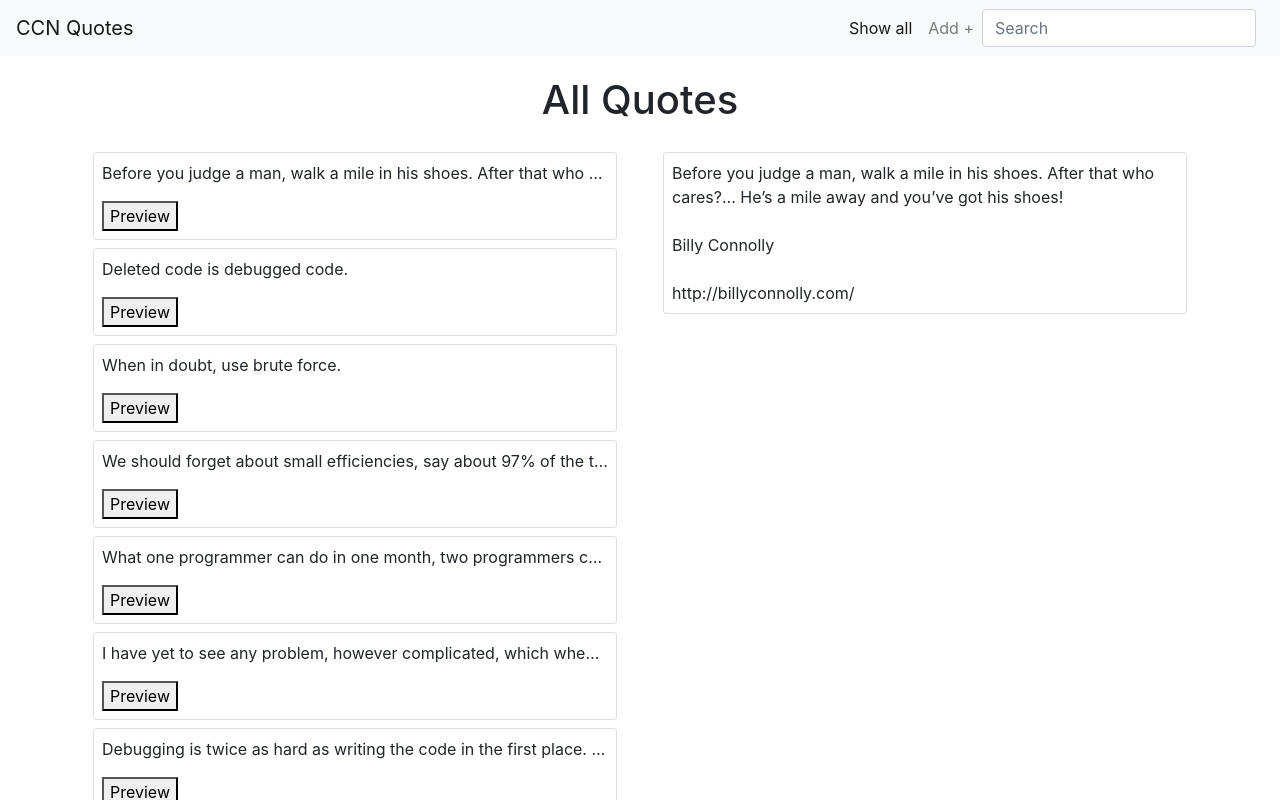
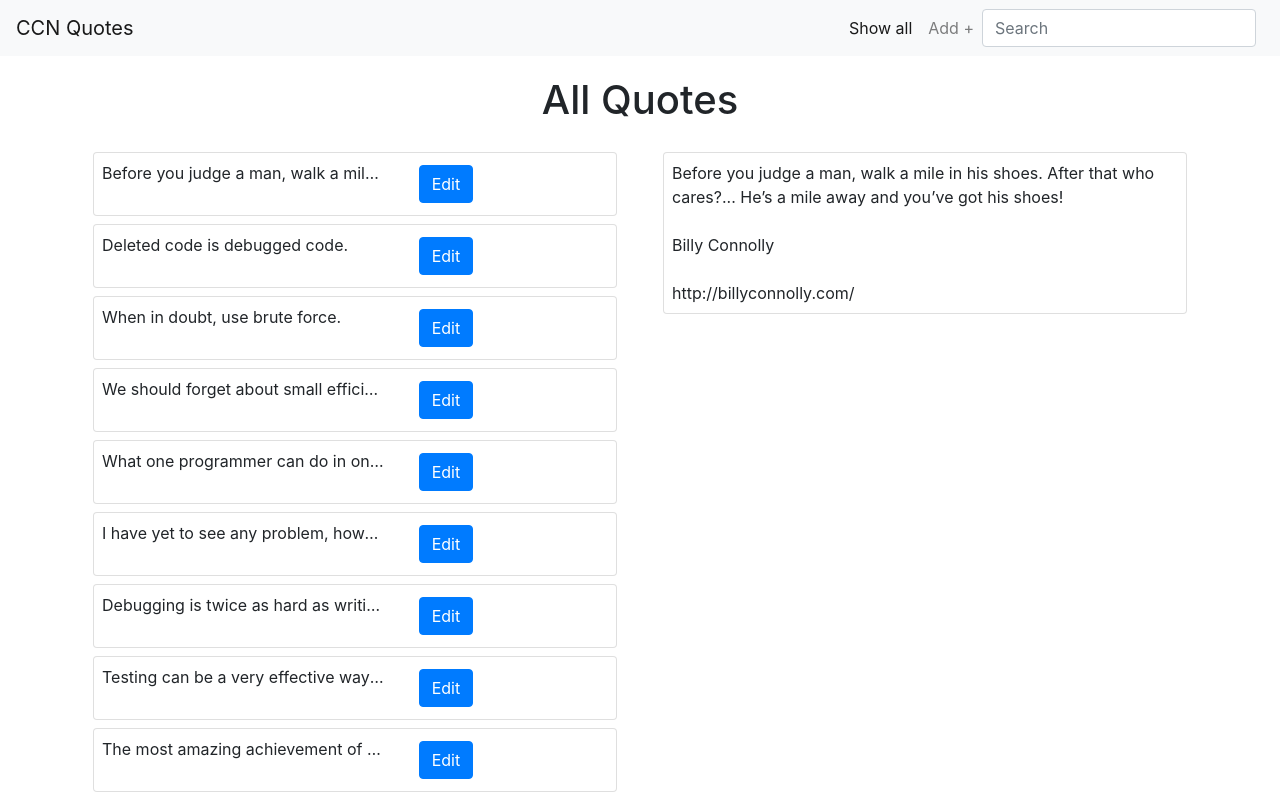
Before and after one commit to kristophesankar/ccnquotes, a React (Create React App) app: page / in a window 1280 px wide. Shown: the top 800 px of the page. Built offline with nearby package versions, Linux system fonts and the light colour scheme; data requests are answered from the project's data file.

Commit message:
feat: remove preview button and preview text via card click

```diff
--- a/src/components/QuoteList.js
+++ b/src/components/QuoteList.js
@@ -1,8 +1,12 @@
 import React, { Component } from "react"
 import { connect } from "react-redux"
 import Card from "react-bootstrap/Card"
+import Row from "react-bootstrap/Row"
+import Col from "react-bootstrap/Col"
+import Button from "react-bootstrap/Button"
 import { TruncatedText } from "../styles/styles"
 import { handleSetSelectedQuote } from "../actions/index"
+import { withRouter } from "react-router-dom"
 
 class QuoteList extends Component {
   state = {
@@ -16,23 +20,36 @@ class QuoteList extends Component {
   }
 
   render() {
-    const { quotes } = this.props
+    const { quotes, history } = this.props
     return (
       <div>
         {Object.values(quotes).length > 0 &&
         typeof quotes.quotesError === "undefined" ? (
           Object.values(quotes).map(quote => (
-            <Card className="m-2 quoteListItem" key={`card-${quote.id}`}>
+            <Card
+              className="m-2 quoteListItem"
+              key={`card-${quote.id}`}
+              onClick={() => {
+                this.handleSelection(quote.id)
+              }}
+            >
               <Card.Body className="p-2">
-                <TruncatedText>{quote.body}</TruncatedText>
-                <button
-                  key={`btn-${quote.id}`}
-                  onClick={() => {
-                    this.handleSelection(quote.id)
-                  }}
-                >
-                  Preview
-                </button>
+                <Row>
+                  <Col sm={7}>
+                    <TruncatedText>{quote.body}</TruncatedText>
+                  </Col>
+                  <Col className="pull-right" sm={5}>
+                    <Button
+                      className="m-1"
+                      key={`edit-btn-${quote.id}`}
+                      onClick={() => {
+                        history.push(`/quote/${quote.id}`)
+                      }}
+                    >
+                      Edit
+                    </Button>
+                  </Col>
+                </Row>
               </Card.Body>
             </Card>
           ))
@@ -59,4 +76,4 @@ function mapStateToProps({ quotes }) {
   }
 }
 
-export default connect(mapStateToProps)(QuoteList)
+export default connect(mapStateToProps)(withRouter(QuoteList))
```
Also changed, not shown: 1 other file (tests, documents, lock files or other folders).
